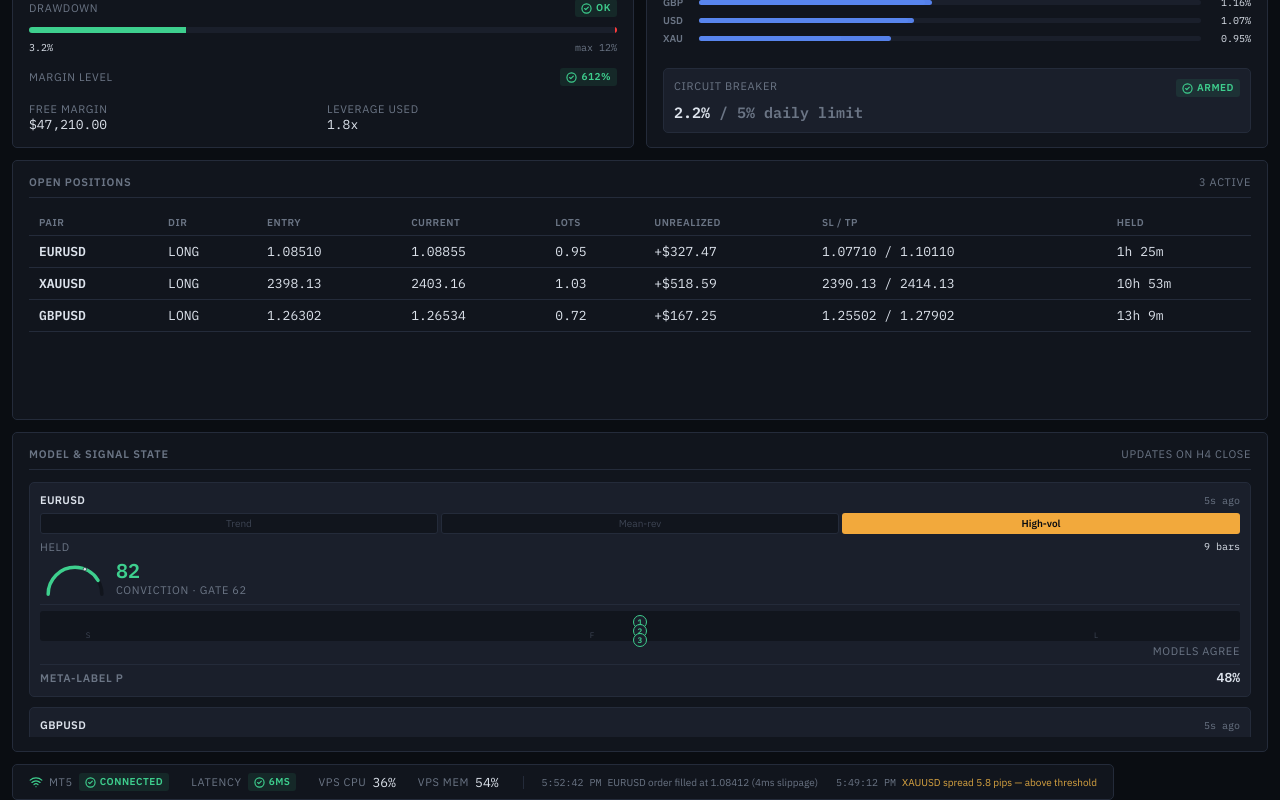
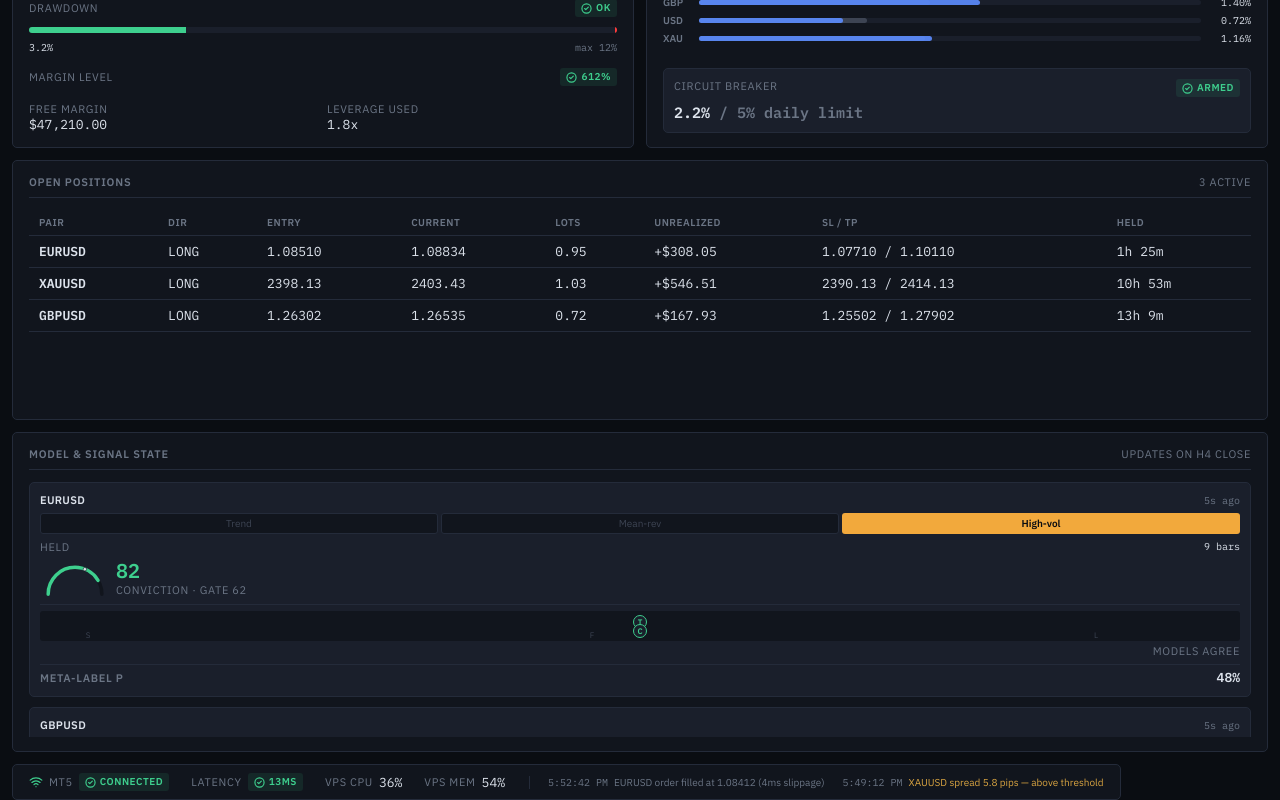
Before and after one commit to dukepsk-lab/Thor, a React (Vite) app in the folder web-dashboard/: page / in a window 1280 px wide. Shown: the part 427-1227 px from the top of the page. Built offline with nearby package versions, Linux system fonts and the light colour scheme.

Commit message:
Align ensemble-vote contract with the real 2-model pipeline (tree + CNN)

```diff
--- a/web-dashboard/src/components/SignalConsole.tsx
+++ b/web-dashboard/src/components/SignalConsole.tsx
@@ -89,7 +89,7 @@ export default function SignalConsole({ signal }: { signal: SignalState }) {
               style={{ left: `${VOTE_X[v.vote]}%`, top: `${4 + i * 9}px` }}
               title={`${v.model}: ${v.vote}`}
             >
-              {v.model.slice(1)}
+              {v.model[0]}
             </span>
           ))}
         </div>
--- a/web-dashboard/src/lib/mockFeed.ts
+++ b/web-dashboard/src/lib/mockFeed.ts
@@ -56,10 +56,10 @@ function makeSignalState(pair: Pair): SignalState {
   const votes: Array<Direction2> = ['LONG', 'SHORT', 'FLAT'];
   const agree = Math.random() > 0.35;
   const primary = votes[Math.floor(Math.random() * votes.length)];
-  const ensemble: EnsembleVote[] = (['M1', 'M2', 'M3'] as const).map((m, i) => ({
+  const ensemble: EnsembleVote[] = (['TREE', 'CNN'] as const).map((m, i) => ({
     model: m,
     vote: agree ? primary : votes[(i + Math.floor(Math.random() * votes.length)) % votes.length],
-    weight: rand(0.2, 0.45),
+    weight: rand(0.3, 0.7),
   }));
   return {
     pair,
--- a/web-dashboard/src/lib/types.ts
+++ b/web-dashboard/src/lib/types.ts
@@ -66,7 +66,7 @@ export interface RiskState {
 export type Regime = 'TREND' | 'MEAN_REV' | 'HIGH_VOL';
 
 export interface EnsembleVote {
-  model: 'M1' | 'M2' | 'M3';
+  model: 'TREE' | 'CNN';
   vote: Direction | 'FLAT';
   weight: number;
 }
```
